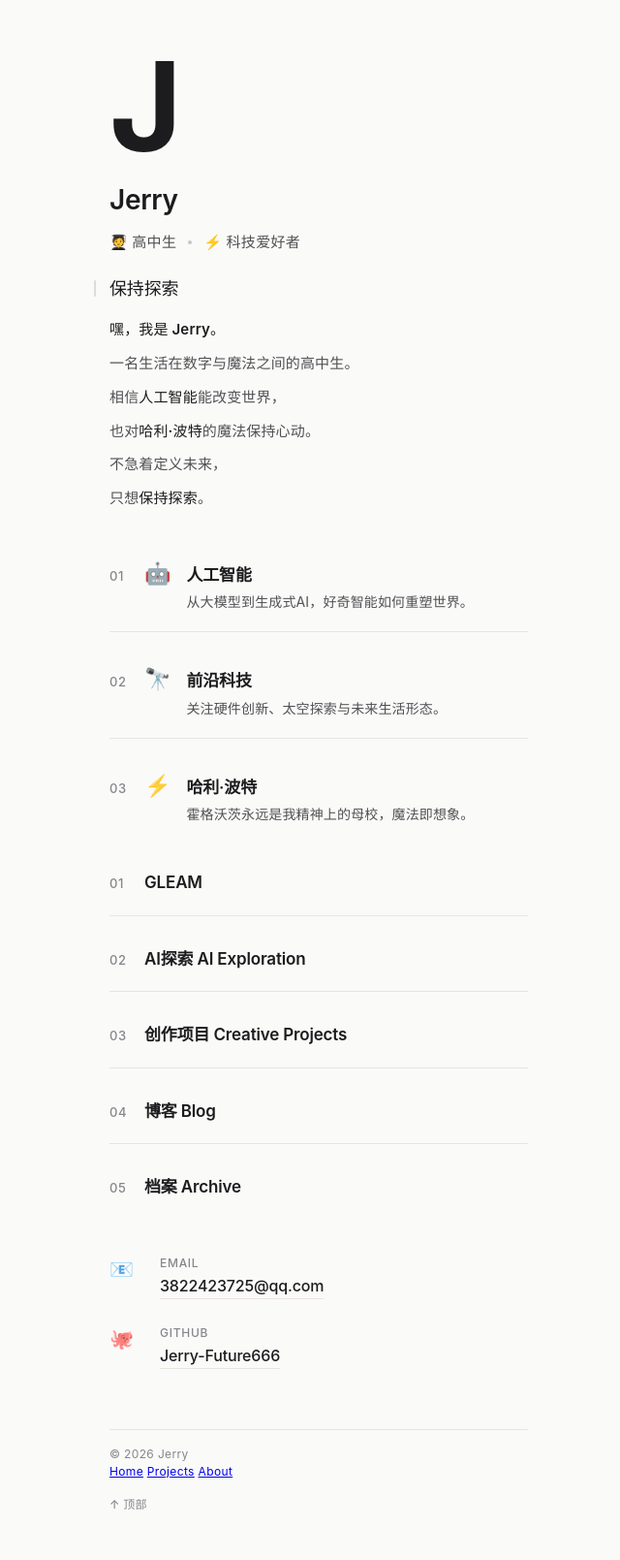
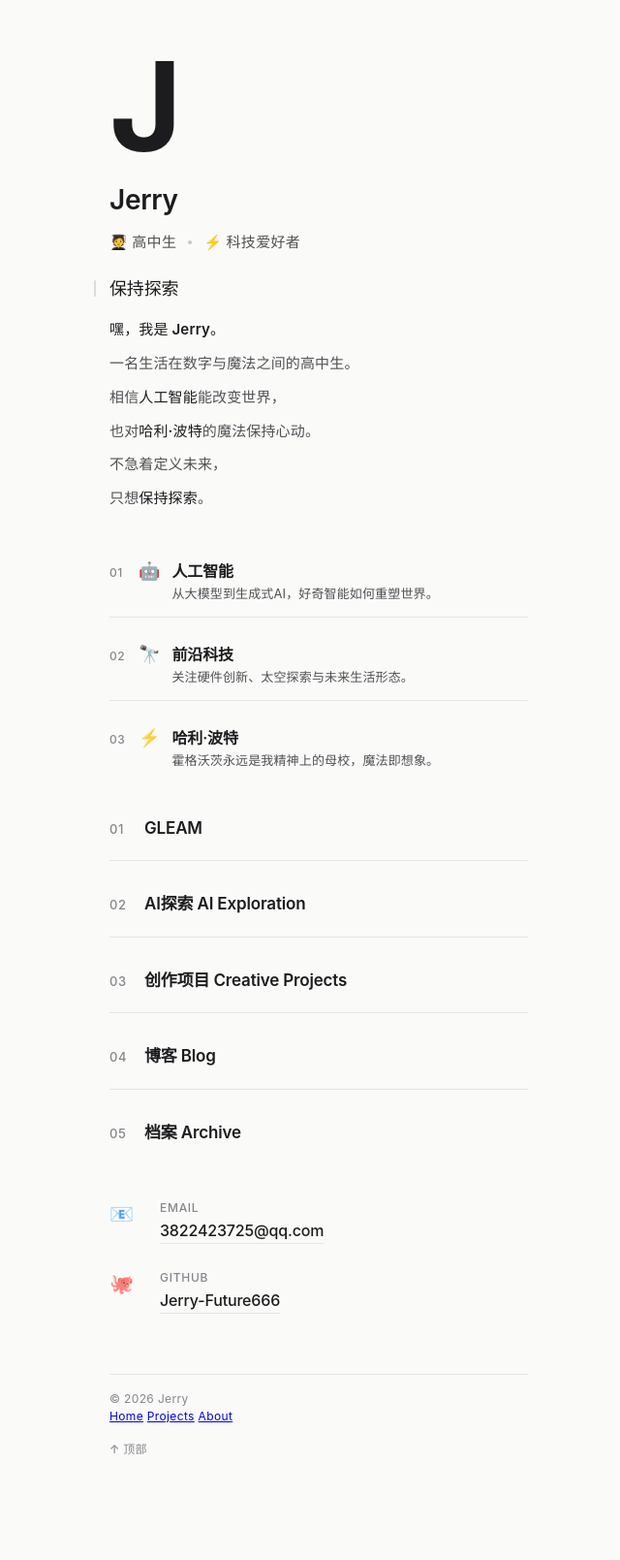
Before and after one commit to Jerry-Future666/Jerryhome, a Jekyll site: the page built from index.md, in a window 1280 px wide. Shown: the whole page at 97% size, without its empty margins (311-951 px from the left). Built offline with Jekyll 4.4.1, drawn with Linux system fonts in a browser that asks for light colours; after the commit the page ends 1552 px from its top, so only the background shows below that.

Commit message:
Refine passions section layout

```diff
--- a/assets/css/style.css
+++ b/assets/css/style.css
@@ -197,15 +197,15 @@ body {
 .passions {
     display: flex;
     flex-direction: column;
-    gap: 32px;
+    gap: 24px;
 }
 
 .passion-item {
     display: flex;
     align-items: baseline;
-    gap: 16px;
+    gap: 12px;
     border-bottom: 1px solid var(--border);
-    padding-bottom: 20px;
+    padding-bottom: 14px;
     opacity: 0;
     transform: translateY(12px);
     transition:
@@ -224,16 +224,16 @@ body {
 }
 
 .passion-index {
-    font-size: 13px;
+    font-size: 12px;
     font-weight: 500;
     color: var(--text-tertiary);
-    min-width: 20px;
+    min-width: 18px;
     letter-spacing: 0.04em;
 }
 
 .passion-emoji {
-    font-size: 22px;
-    opacity: 0.9;
+    font-size: 18px;
+    opacity: 0.85;
 }
 
 .passion-content {
@@ -241,17 +241,17 @@ body {
 }
 
 .passion-title {
-    font-size: 17px;
+    font-size: 16px;
     font-weight: 600;
     color: var(--text);
     letter-spacing: -0.01em;
-    margin-bottom: 4px;
+    margin-bottom: 2px;
 }
 
 .passion-desc {
-    font-size: 14px;
+    font-size: 13px;
     color: var(--text-secondary);
-    line-height: 1.5;
+    line-height: 1.45;
     letter-spacing: 0.01em;
 }
  /* ---------- 探索入口 ---------- */
```
